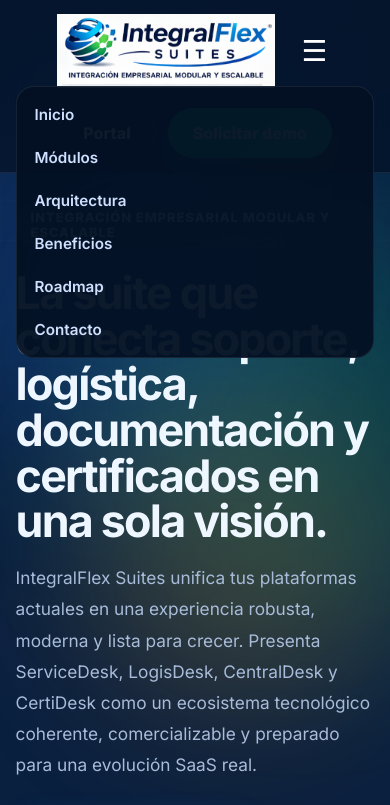
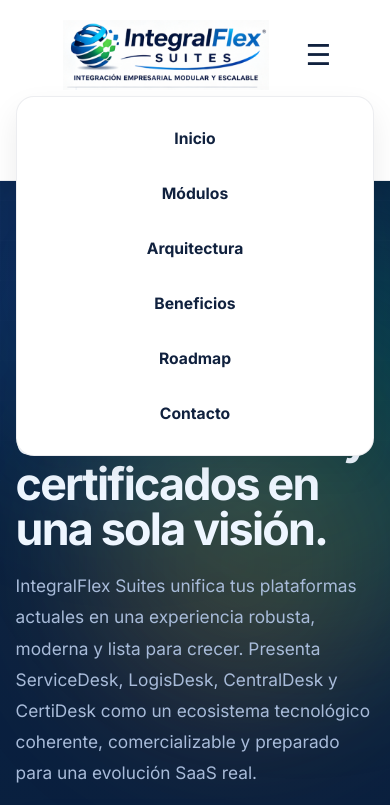
Before and after one commit to CarlosCisternasP/integralflex.cl, a plain HTML site: page index.html in a window 390 px wide. Both pictures are taken after a click on the button "Abrir menú". Shown: the top 805 px of the page. Drawn offline with Linux system fonts and the light colour scheme.

Commit message:
Integralflex.cl

```diff
--- a/assets/css/styles.css
+++ b/assets/css/styles.css
@@ -40,23 +40,68 @@
 .glow-1{width:380px;height:380px;background:#2d74ff;top:90px;left:-60px}
 .glow-2{width:420px;height:420px;background:#19d97c;top:220px;right:-120px}
 .glow-3{width:320px;height:320px;background:#ff8618;bottom:120px;left:20%}
+
 .site-header{
-  position:sticky; top:0; z-index:80; backdrop-filter:blur(16px); background:rgba(4,17,36,.72); border-bottom:1px solid var(--line);
+  position:sticky; top:0; z-index:80;
+  background:#ffffff;
+  border-bottom:1px solid rgba(16,33,62,.08);
+  box-shadow:0 10px 24px rgba(0,0,0,.06);
 }
-.nav{min-height:86px;display:flex;align-items:center;justify-content:space-between;gap:20px}
-.brand-logo{height:74px}
-.main-nav{display:flex;gap:24px}
-.main-nav a{text-decoration:none;color:#cfe0ff;font-weight:600;font-size:.95rem}
-.main-nav a:hover{color:#fff}
+.nav{min-height:96px;display:flex;align-items:center;justify-content:space-between;gap:20px}
+.brand{
+  display:flex;align-items:center;
+  background:#fff;
+  border-radius:18px;
+  padding:6px 10px;
+}
+.brand-logo{height:70px}
+.main-nav{display:flex;gap:8px;align-items:center}
+.main-nav a{
+  position:relative;
+  text-decoration:none;
+  color:#10213e;
+  font-weight:700;
+  font-size:.98rem;
+  padding:14px 16px;
+  border-radius:14px;
+  transition:.25s ease;
+  overflow:hidden;
+}
+.main-nav a::before{
+  content:"";
+  position:absolute;
+  inset:auto 12px 8px 12px;
+  height:2px;
+  background:linear-gradient(90deg,var(--primary),var(--accent));
+  transform:scaleX(0);
+  transform-origin:left;
+  transition:.25s ease;
+}
+.main-nav a:hover{
+  color:#0d3d95;
+  background:linear-gradient(180deg,#f6faff,#eef5ff);
+  box-shadow:0 10px 22px rgba(45,116,255,.12);
+  transform:translateY(-1px);
+}
+.main-nav a:hover::before{transform:scaleX(1)}
 .nav-actions{display:flex;gap:12px}
-.mobile-toggle{display:none;background:none;border:none;color:#fff;font-size:1.8rem}
+.mobile-toggle{display:none;background:none;border:none;color:#10213e;font-size:1.8rem}
 .btn{
   display:inline-flex;align-items:center;justify-content:center;padding:14px 24px;border-radius:999px;text-decoration:none;font-weight:800;border:1px solid transparent;transition:.25s ease;
 }
 .btn:hover{transform:translateY(-2px)}
 .btn-primary{color:#fff;background:linear-gradient(135deg,var(--primary),var(--primary-2));box-shadow:0 14px 30px rgba(45,116,255,.28)}
 .btn-secondary{color:#fff;background:rgba(255,255,255,.06);border-color:rgba(255,255,255,.16)}
-.btn-ghost{color:#fff;background:transparent;border-color:rgba(255,255,255,.14)}
+.btn-ghost{
+  color:#10213e;
+  background:#ffffff;
+  border-color:rgba(16,33,62,.12);
+  box-shadow:0 8px 18px rgba(16,33,62,.06);
+}
+.btn-ghost:hover{
+  background:#f4f8ff;
+  box-shadow:0 12px 24px rgba(45,116,255,.12);
+}
 .btn-accent{color:#fff;background:linear-gradient(135deg,#13c86b,var(--accent));box-shadow:0 14px 30px rgba(25,217,124,.24)}
 .btn-secondary-dark{color:#fff;background:rgba(255,255,255,.08);border-color:rgba(255,255,255,.14)}
 .hero{padding:64px 0 34px}
@@ -137,14 +182,15 @@
 .timeline-item p{margin:0;color:var(--muted);line-height:1.7}
 .cta{padding:38px 0 80px}
 .cta-box{
-  display:flex;justify-content:space-between;gap:24px;align-items:center;padding:30px;border-radius:30px;background:linear-gradient(135deg,rgba(45,116,255,.22),rgba(25,217,124,.14));border:1px solid rgba(255,255,255,.10);box-shadow:var(--shadow);
+  display:flex;justify-content:space-between;gap:24px;align-items:center;padding:30px;border-radius:30px;background:linear-gradient(90deg, rgba(47,84,175,.52), rgba(5,55,88,.62) 45%, rgba(5,88,68,.48));border:1px solid rgba(255,255,255,.10);box-shadow:var(--shadow);
 }
+.cta-copy{max-width:820px}
 .cta-box h2{margin:16px 0 10px;font-size:clamp(2rem,4vw,3rem);line-height:1.08}
 .cta-box p{color:var(--muted);max-width:760px}
-.cta-actions{display:flex;gap:12px;flex-wrap:wrap}
+.cta-actions{display:flex;flex-direction:column;gap:14px;align-items:flex-end}
 .site-footer{border-top:1px solid var(--line);background:rgba(4,17,36,.85);backdrop-filter:blur(10px)}
 .footer-layout{display:grid;grid-template-columns:2fr 1fr 1fr 1fr;gap:22px;padding:34px 0}
-.footer-logo{height:70px;margin-bottom:12px}
+.footer-logo{height:70px;margin-bottom:12px;background:#fff;border-radius:14px;padding:6px}
 .footer-brand p{color:var(--muted);max-width:420px;line-height:1.7}
 .site-footer h4{margin:0 0 12px}
 .site-footer a{display:block;text-decoration:none;color:#d9e7ff;margin:8px 0}
@@ -158,6 +204,7 @@
   .hero-layout,.architecture-layout,.footer-layout{grid-template-columns:1fr}
   .module-grid,.benefit-grid{grid-template-columns:repeat(2,1fr)}
   .cta-box{flex-direction:column;align-items:flex-start}
+  .cta-actions{align-items:flex-start;flex-direction:row;flex-wrap:wrap}
 }
 @media (max-width:720px){
   .module-grid,.benefit-grid,.footer-layout{grid-template-columns:1fr}
--- a/assets/js/main.js
+++ b/assets/js/main.js
@@ -15,13 +15,14 @@
       nav.style.display = current === 'none' ? 'flex' : 'none';
       nav.style.flexDirection = 'column';
       nav.style.position = 'absolute';
-      nav.style.top = '86px';
+      nav.style.top = '96px';
       nav.style.left = '4%';
       nav.style.right = '4%';
       nav.style.padding = '18px';
-      nav.style.background = 'rgba(4,17,36,.96)';
-      nav.style.border = '1px solid rgba(255,255,255,.08)';
+      nav.style.background = '#ffffff';
+      nav.style.border = '1px solid rgba(16,33,62,.08)';
       nav.style.borderRadius = '18px';
+      nav.style.boxShadow = '0 14px 30px rgba(0,0,0,.08)';
     });
   }
 });
--- a/index.html
+++ b/index.html
@@ -277,7 +277,7 @@
 
     <section class="cta" id="contacto">
       <div class="container cta-box reveal">
-        <div>
+        <div class="cta-copy">
           <span class="section-pill">SIGUIENTE PASO</span>
           <h2>IntegralFlex ya puede verse como una plataforma de clase mundial.</h2>
           <p>Ahora el siguiente salto es conectar este diseño con tus módulos reales y preparar un acceso corporativo centralizado.</p>
@@ -319,7 +319,7 @@
 
     <div class="container footer-bottom">
       <span>IntegralFlex Suites © 2026</span>
-      <span>Diseño futurista robusto</span>
+      <span>Diseño futurista robusto v2</span>
       <span>Creado para evolución empresarial</span>
     </div>
   </footer>
```
Also changed, not shown: dashboard/index.html (+1 -1 lines), login/index.html (+1 -1 lines), README.md.
